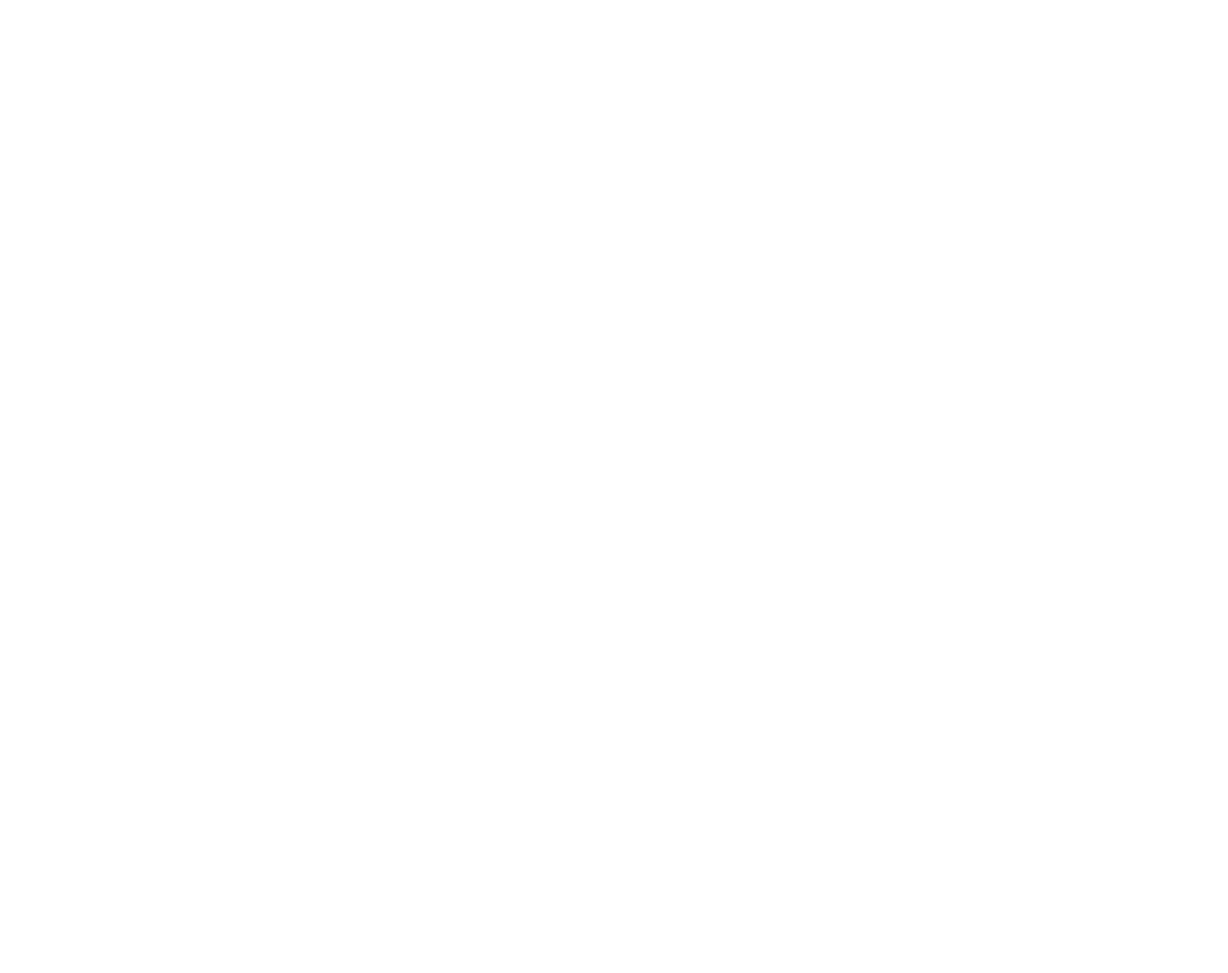
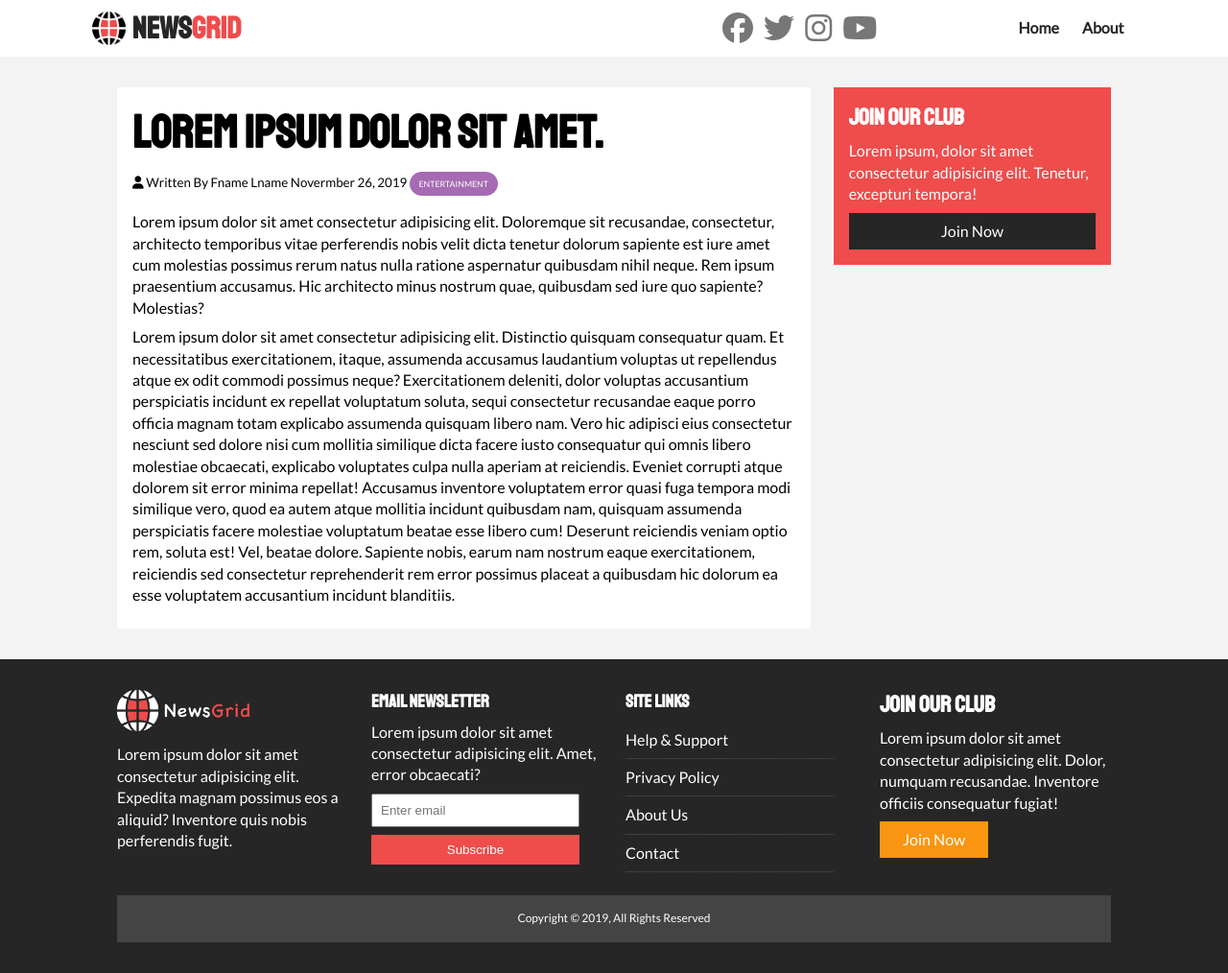
Before and after one commit to EllisMin/news-grid-web, a plain HTML site: page article.html in a window 1280 px wide. Shown: the whole page at 96% size. Before the commit the page ends 800 px from the top, so only its background shows below. Drawn offline with Linux system fonts and the light colour scheme.

Commit message:
added about page & working on article page

```diff
--- a/about.html
+++ b/about.html
@@ -0,0 +1,155 @@
+<!DOCTYPE html>
+<html lang="en">
+  <head>
+    <meta charset="UTF-8" />
+    <meta name="viewport" content="width=device-width, initial-scale=1.0" />
+    <meta http-equiv="X-UA-Compatible" content="ie=edge" />
+    <!-- Local CSS -->
+    <link rel="stylesheet" href="./css/style.css" />
+    <link
+      rel="stylesheet"
+      href="./css/mobile.css"
+      media="screen and (max-width:768px)"
+    />
+    <!-- Font Awesome -->
+    <script
+      src="https://kit.fontawesome.com/939d583296.js"
+      crossorigin="anonymous"
+    ></script>
+    <!-- Favicon -->
+    <link rel="shortcut icon" type="image/x-icon" href="favicon-lg.ico" />
+    <title>News Grid | About</title>
+  </head>
+  <body>
+    <nav id="main-nav">
+      <div class="container">
+        <a href="./index.html">
+          <div class="logo">
+            <img src="img/icon.png" alt="NewsGrid" />
+            <div class="logo-text">
+              News<span class="primary-color">Grid</span>
+            </div>
+          </div>
+        </a>
+        <div class="social">
+          <a href="https://www.facebook.com/" target="_blank">
+            <i class="fab fa-facebook fa-2x"></i>
+          </a>
+          <a href="https://www.twitter.com/" target="_blank">
+            <i class="fab fa-twitter fa-2x"></i>
+          </a>
+          <a href="https://www.instagram.com/" target="_blank">
+            <i class="fab fa-instagram fa-2x"></i>
+          </a>
+          <a href="https://www.youtube.com/" target="_blank">
+            <i class="fab fa-youtube fa-2x"> </i>
+          </a>
+        </div>
+        <ul>
+          <li><a href="./index.html">Home</a></li>
+          <li><a href="./about.html" class="current">About</a></li>
+        </ul>
+      </div>
+    </nav>
+
+    <section id="about">
+      <div class="container">
+        <div class="page-container">
+          <article class="card">
+            <h1 class="l-heading">About Our Organization</h1>
+            <p>
+              Lorem ipsum dolor sit amet consectetur adipisicing elit.
+              Doloremque sit recusandae, consectetur, architecto temporibus
+              vitae perferendis nobis velit dicta tenetur dolorum sapiente est
+              iure amet cum molestias possimus rerum natus nulla ratione
+              aspernatur quibusdam nihil neque. Rem ipsum praesentium accusamus.
+              Hic architecto minus nostrum quae, quibusdam sed iure quo
+              sapiente? Molestias?
+            </p>
+            <p>
+              Lorem ipsum dolor sit amet consectetur adipisicing elit.
+              Distinctio quisquam consequatur quam. Et necessitatibus
+              exercitationem, itaque, assumenda accusamus laudantium voluptas ut
+              repellendus atque ex odit commodi possimus neque? Exercitationem
+              deleniti, dolor voluptas accusantium perspiciatis incidunt ex
+              repellat voluptatum soluta, sequi consectetur recusandae eaque
+              porro officia magnam totam explicabo assumenda quisquam libero
+              nam. Vero hic adipisci eius consectetur nesciunt sed dolore nisi
+              cum mollitia similique dicta facere iusto consequatur qui omnis
+              libero molestiae obcaecati, explicabo voluptates culpa nulla
+              aperiam at reiciendis. Eveniet corrupti atque dolorem sit error
+              minima repellat! Accusamus inventore voluptatem error quasi fuga
+              tempora modi similique vero, quod ea autem atque mollitia incidunt
+              quibusdam nam, quisquam assumenda perspiciatis facere molestiae
+              voluptatum beatae esse libero cum! Deserunt reiciendis veniam
+              optio rem, soluta est! Vel, beatae dolore. Sapiente nobis, earum
+              nam nostrum eaque exercitationem, reiciendis sed consectetur
+              reprehenderit rem error possimus placeat a quibusdam hic dolorum
+              ea esse voluptatem accusantium incidunt blanditiis.
+            </p>
+          </article>
+
+          <aside class="card bg-primary">
+            <h2>Join Our Club</h2>
+            <p>
+              Lorem ipsum, dolor sit amet consectetur adipisicing elit. Tenetur,
+              excepturi tempora!
+            </p>
+            <a href="#" class="btn btn-dark btn-block">Join Now</a>
+          </aside>
+
+        </div>
+      </div>
+    </section>
+
+    <!-- Footer -->
+    <footer id="main-footer" class="py-2">
+      <div class="container footer-container">
+        <div>
+          <a href="#main-nav">
+            <img src="./img/logo-dark.png" alt="NewsGrid"
+          /></a>
+          <p>
+            Lorem ipsum dolor sit amet consectetur adipisicing elit. Expedita
+            magnam possimus eos a aliquid? Inventore quis nobis perferendis
+            fugit.
+          </p>
+        </div>
+
+        <div>
+          <h3>Email Newsletter</h3>
+          <p>
+            Lorem ipsum dolor sit amet consectetur adipisicing elit. Amet, error
+            obcaecati?
+          </p>
+          <form>
+            <input type="email" placeholder="Enter email" />
+            <input type="submit" value="Subscribe" class="btn btn-primary" />
+          </form>
+        </div>
+
+        <div>
+          <h3>Site Links</h3>
+          <ul class="list">
+            <li><a href="#">Help & Support</a></li>
+            <li><a href="#">Privacy Policy</a></li>
+            <li><a href="./about.html">About Us</a></li>
+            <li><a href="#">Contact</a></li>
+          </ul>
+        </div>
+
+        <div>
+          <h2>Join Our Club</h2>
+          <p>
+            Lorem ipsum dolor sit amet consectetur adipisicing elit. Dolor,
+            numquam recusandae. Inventore officiis consequatur fugiat!
+          </p>
+          <a href="#" class="btn btn-secondary">Join Now</a>
+        </div>
+        <div>
+          <p>Copyright &copy; 2019, All Rights Reserved</p>
+        </div>
+      </div>
+    </footer>
+  </body>
+</html>
--- a/article.html
+++ b/article.html
@@ -0,0 +1,162 @@
+<!DOCTYPE html>
+<html lang="en">
+  <head>
+    <meta charset="UTF-8" />
+    <meta name="viewport" content="width=device-width, initial-scale=1.0" />
+    <meta http-equiv="X-UA-Compatible" content="ie=edge" />
+    <!-- Local CSS -->
+    <link rel="stylesheet" href="./css/style.css" />
+    <link
+      rel="stylesheet"
+      href="./css/mobile.css"
+      media="screen and (max-width:768px)"
+    />
+    <!-- Font Awesome -->
+    <script
+      src="https://kit.fontawesome.com/939d583296.js"
+      crossorigin="anonymous"
+    ></script>
+    <!-- Favicon -->
+    <link rel="shortcut icon" type="image/x-icon" href="favicon-lg.ico" />
+    <title>News Grid | Latest News</title>
+  </head>
+  <body>
+    <nav id="main-nav">
+      <div class="container">
+        <a href="./index.html">
+          <div class="logo">
+            <img src="img/icon.png" alt="NewsGrid" />
+            <div class="logo-text">
+              News<span class="primary-color">Grid</span>
+            </div>
+          </div>
+        </a>
+        <div class="social">
+          <a href="https://www.facebook.com/" target="_blank">
+            <i class="fab fa-facebook fa-2x"></i>
+          </a>
+          <a href="https://www.twitter.com/" target="_blank">
+            <i class="fab fa-twitter fa-2x"></i>
+          </a>
+          <a href="https://www.instagram.com/" target="_blank">
+            <i class="fab fa-instagram fa-2x"></i>
+          </a>
+          <a href="https://www.youtube.com/" target="_blank">
+            <i class="fab fa-youtube fa-2x"> </i>
+          </a>
+        </div>
+        <ul>
+          <li><a href="./index.html">Home</a></li>
+          <li><a href="./about.html">About</a></li>
+        </ul>
+      </div>
+    </nav>
+
+    <section id="article">
+      <div class="container">
+        <div class="page-container">
+          <article class="card">
+            <h1 class="l-heading">Lorem ipsum dolor sit amet.</h1>
+            <div class="meta">
+              <!-- Inline element that makes the text smaller by default -->
+              <small>
+                <i class="fas fa-user"></i> Written By Fname Lname Novermber 26,
+                2019
+              </small>
+              <div class="category category-ent">Entertainment</div>
+            </div>
+            <p>
+              Lorem ipsum dolor sit amet consectetur adipisicing elit.
+              Doloremque sit recusandae, consectetur, architecto temporibus
+              vitae perferendis nobis velit dicta tenetur dolorum sapiente est
+              iure amet cum molestias possimus rerum natus nulla ratione
+              aspernatur quibusdam nihil neque. Rem ipsum praesentium accusamus.
+              Hic architecto minus nostrum quae, quibusdam sed iure quo
+              sapiente? Molestias?
+            </p>
+            <p>
+              Lorem ipsum dolor sit amet consectetur adipisicing elit.
+              Distinctio quisquam consequatur quam. Et necessitatibus
+              exercitationem, itaque, assumenda accusamus laudantium voluptas ut
+              repellendus atque ex odit commodi possimus neque? Exercitationem
+              deleniti, dolor voluptas accusantium perspiciatis incidunt ex
+              repellat voluptatum soluta, sequi consectetur recusandae eaque
+              porro officia magnam totam explicabo assumenda quisquam libero
+              nam. Vero hic adipisci eius consectetur nesciunt sed dolore nisi
+              cum mollitia similique dicta facere iusto consequatur qui omnis
+              libero molestiae obcaecati, explicabo voluptates culpa nulla
+              aperiam at reiciendis. Eveniet corrupti atque dolorem sit error
+              minima repellat! Accusamus inventore voluptatem error quasi fuga
+              tempora modi similique vero, quod ea autem atque mollitia incidunt
+              quibusdam nam, quisquam assumenda perspiciatis facere molestiae
+              voluptatum beatae esse libero cum! Deserunt reiciendis veniam
+              optio rem, soluta est! Vel, beatae dolore. Sapiente nobis, earum
+              nam nostrum eaque exercitationem, reiciendis sed consectetur
+              reprehenderit rem error possimus placeat a quibusdam hic dolorum
+              ea esse voluptatem accusantium incidunt blanditiis.
+            </p>
+          </article>
+
+          <aside class="card bg-primary">
+            <h2>Join Our Club</h2>
+            <p>
+              Lorem ipsum, dolor sit amet consectetur adipisicing elit. Tenetur,
+              excepturi tempora!
+            </p>
+            <a href="#" class="btn btn-dark btn-block">Join Now</a>
+          </aside>
+        </div>
+      </div>
+    </section>
+
+    <!-- Footer -->
+    <footer id="main-footer" class="py-2">
+      <div class="container footer-container">
+        <div>
+          <a href="#main-nav">
+            <img src="./img/logo-dark.png" alt="NewsGrid"
+          /></a>
+          <p>
+            Lorem ipsum dolor sit amet consectetur adipisicing elit. Expedita
+            magnam possimus eos a aliquid? Inventore quis nobis perferendis
+            fugit.
+          </p>
+        </div>
+
+        <div>
+          <h3>Email Newsletter</h3>
+          <p>
+            Lorem ipsum dolor sit amet consectetur adipisicing elit. Amet, error
+            obcaecati?
+          </p>
+          <form>
+            <input type="email" placeholder="Enter email" />
+            <input type="submit" value="Subscribe" class="btn btn-primary" />
+          </form>
+        </div>
+
+        <div>
+          <h3>Site Links</h3>
+          <ul class="list">
+            <li><a href="#">Help & Support</a></li>
+            <li><a href="#">Privacy Policy</a></li>
+            <li><a href="./about.html">About Us</a></li>
+            <li><a href="#">Contact</a></li>
+          </ul>
+        </div>
+
+        <div>
+          <h2>Join Our Club</h2>
+          <p>
+            Lorem ipsum dolor sit amet consectetur adipisicing elit. Dolor,
+            numquam recusandae. Inventore officiis consequatur fugiat!
+          </p>
+          <a href="#" class="btn btn-secondary">Join Now</a>
+        </div>
+        <div>
+          <p>Copyright &copy; 2019, All Rights Reserved</p>
+        </div>
+      </div>
+    </footer>
+  </body>
+</html>
--- a/css/style.css
+++ b/css/style.css
@@ -144,6 +144,10 @@ h6 {
   padding: 3rem;
 }
 
+.l-heading {
+    font-size: 3rem;
+}
+
 .list li {
   padding: 0.5rem 0;
   border-bottom: #555 dotted 1px;
@@ -167,6 +171,18 @@ h6 {
 .bg-secondary h3,
 .bg-secondary a {
   color: #fff;
+}
+
+/* Inner page container */
+.page-container {
+  display: grid;
+  grid-template-columns: 5fr 2fr;
+  margin: 2rem 0;
+  gap: 1.5rem;
+}
+
+.page-container > *:first-child {
+  grid-row: 1 / span 3;
 }
 
 /* Nav */
```
